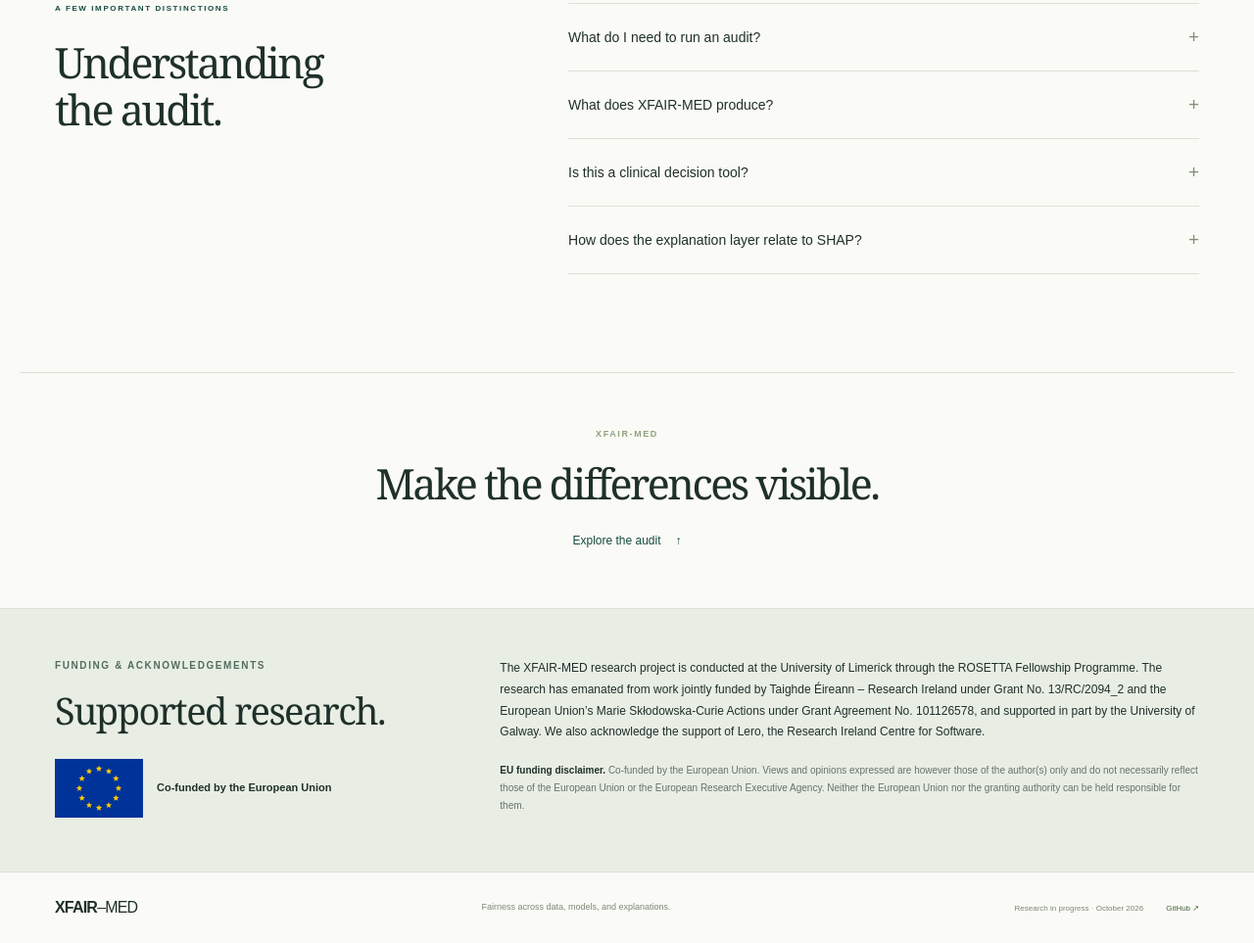
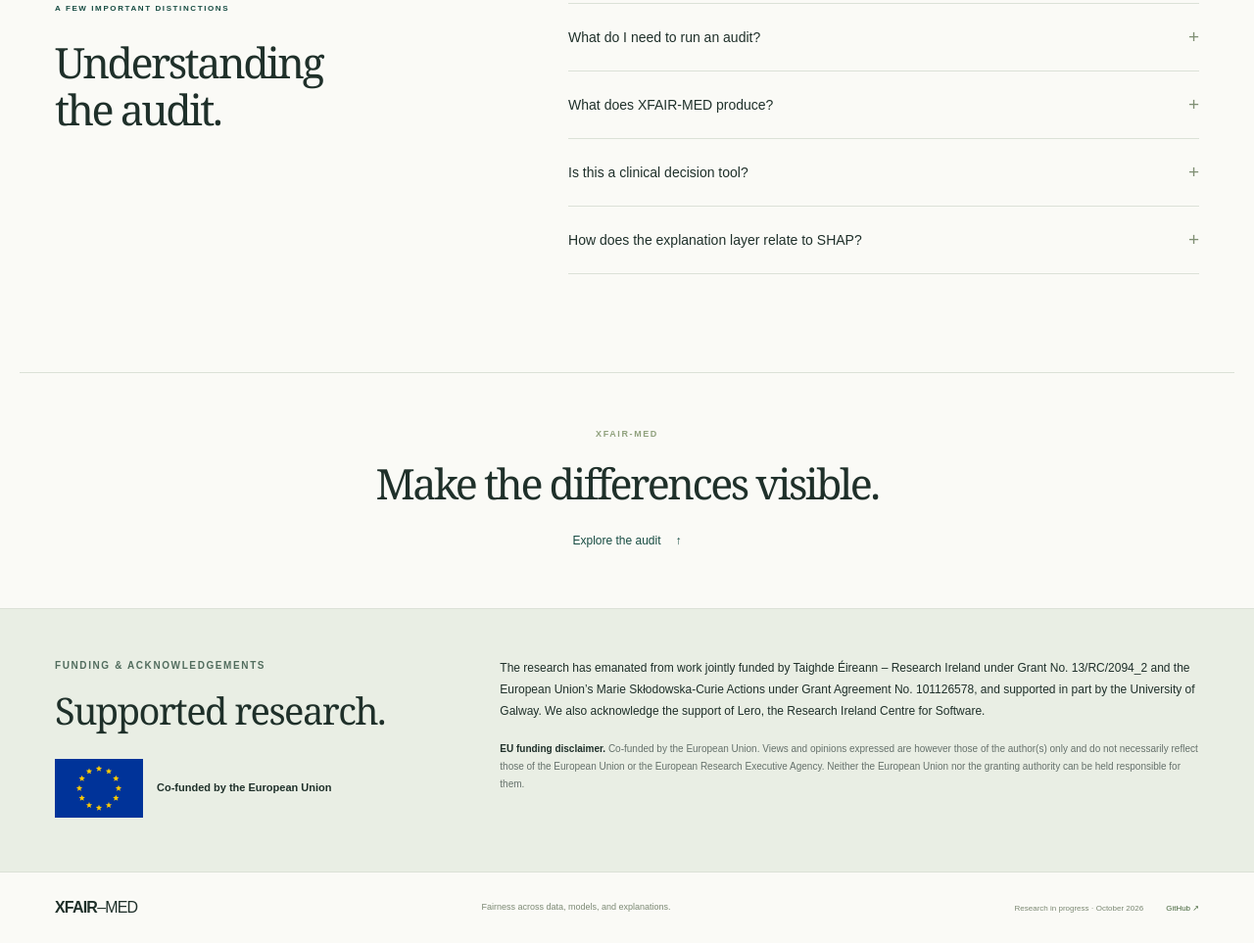
Before and after one commit to katsiaryna-bahamazava/xfair-med-website, a plain HTML site: page index.html in a window 1280 px wide. Shown: the part 4613-5576 px from the top of the page at 98% size. Drawn offline with Linux system fonts and the light colour scheme.

Commit message:
Update funding paragraph in index.html
Removed introductory text from funding paragraph.

```diff
--- a/index.html
+++ b/index.html
@@ -102,7 +102,7 @@
           </div>
         </div>
         <div class="funding-copy">
-          <p>The XFAIR-MED research project is conducted at the University of Limerick through the ROSETTA Fellowship Programme. The research has emanated from work jointly funded by Taighde Éireann – Research Ireland under Grant No. 13/RC/2094_2 and the European Union’s Marie Skłodowska-Curie Actions under Grant Agreement No. 101126578, and supported in part by the University of Galway. We also acknowledge the support of Lero, the Research Ireland Centre for Software.</p>
+          <p> The research has emanated from work jointly funded by Taighde Éireann – Research Ireland under Grant No. 13/RC/2094_2 and the European Union’s Marie Skłodowska-Curie Actions under Grant Agreement No. 101126578, and supported in part by the University of Galway. We also acknowledge the support of Lero, the Research Ireland Centre for Software.</p>
           <p class="funding-disclaimer"><strong>EU funding disclaimer.</strong> Co-funded by the European Union. Views and opinions expressed are however those of the author(s) only and do not necessarily reflect those of the European Union or the European Research Executive Agency. Neither the European Union nor the granting authority can be held responsible for them.</p>
         </div>
       </div>
```
